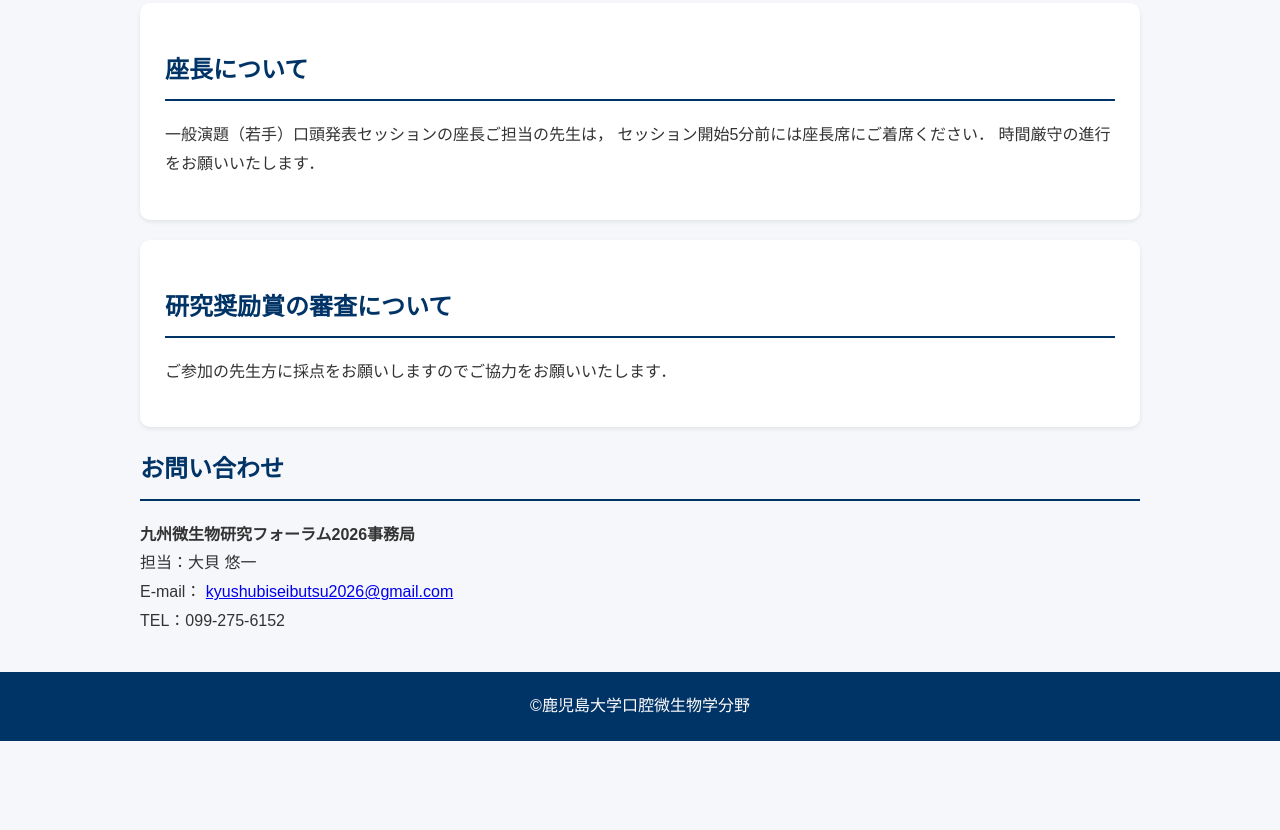
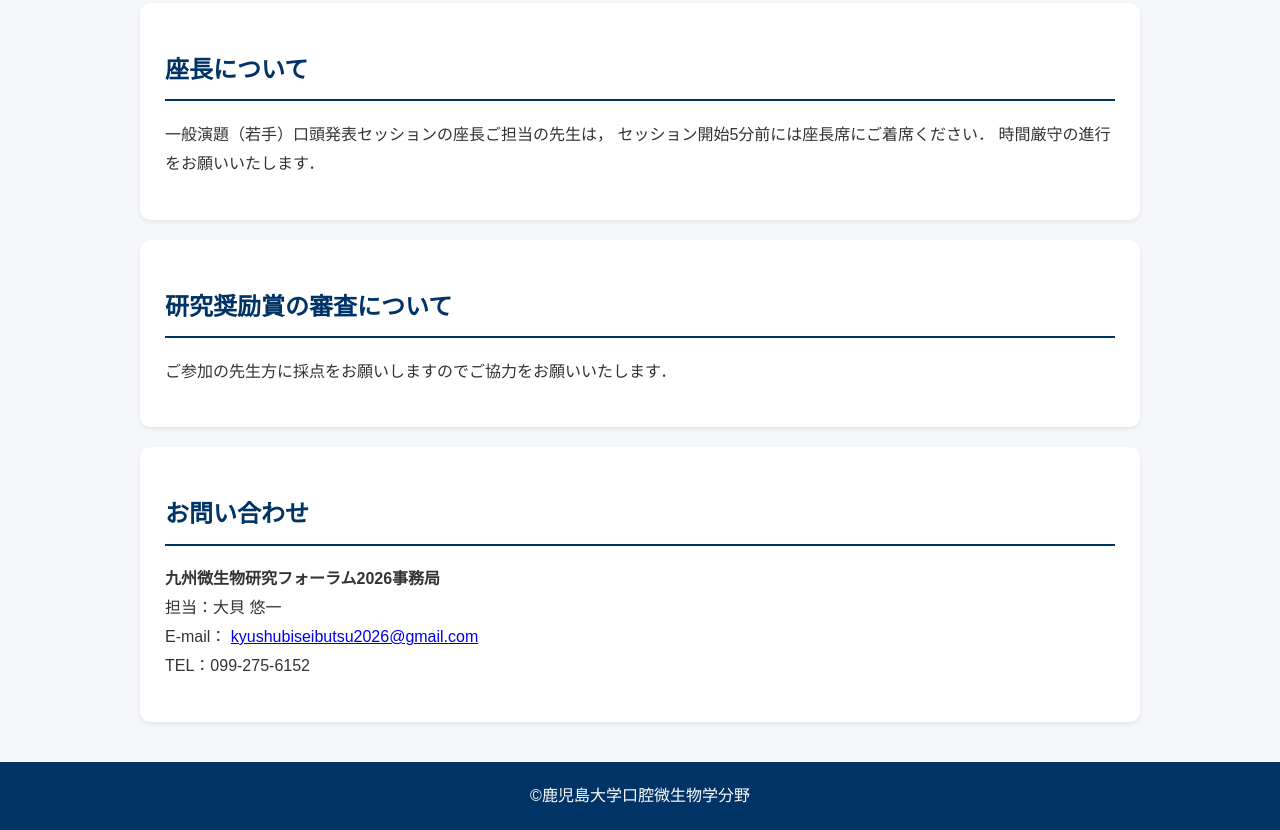
Before and after one commit to oralmicrobiol/forum2026, a plain HTML site: page index.html in a window 1280 px wide. Shown: the part 4810-5640 px from the top of the page. Before the commit the page ends 5551 px from the top, so only its background shows below. Drawn offline with Linux system fonts and the light colour scheme.

Commit message:
Update index.html

```diff
--- a/index.html
+++ b/index.html
@@ -213,8 +213,8 @@ kyushubiseibutsu2026@gmail.com
 </p>
 </section>
 
+<section>
 <h2>お問い合わせ</h2>
-
 
 <p>
 <strong>九州微生物研究フォーラム2026事務局</strong><br>
```
